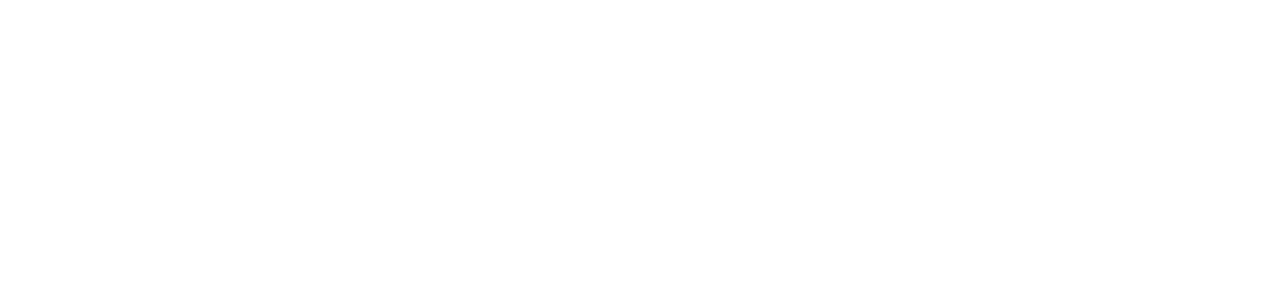
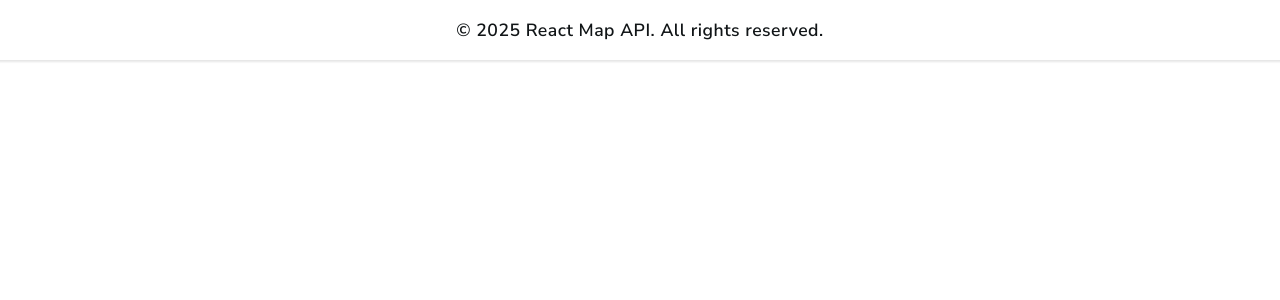
Before and after one commit to M8Eggman/REACT-COUNTRIES, a React (Vite) app: page / in a window 1280 px wide. Shown: the top 300 px of the page. Built offline with nearby package versions, Linux system fonts and the light colour scheme.

Commit message:
component footer finis

```diff
--- a/src/App.jsx
+++ b/src/App.jsx
@@ -1,5 +1,10 @@
 import "./App.css";
+import Footer from "./components/footer/Footer";
 
 export default function App() {
-  return <></>;
+  return (
+    <>
+      <Footer />
+    </>
+  );
 }
--- a/src/components/footer/Footer.css
+++ b/src/components/footer/Footer.css
@@ -0,0 +1,16 @@
+footer {
+  width: 100%;
+  height: 60px;
+  background: #fff;
+  color: #111517;
+  display: flex;
+  align-items: center;
+  justify-content: center;
+  font-size: 1.1rem;
+  font-weight: 600;
+  box-shadow: 0px 0px 2px 2px rgba(0, 0, 0, 0.1);
+  letter-spacing: 0.5px;
+}
+footer p {
+  margin: 0;
+}
--- a/src/components/footer/Footer.jsx
+++ b/src/components/footer/Footer.jsx
@@ -1,9 +1,9 @@
-import "Footer.css";
+import "./Footer.css";
 
 export default function Footer() {
   return (
-    <>
-      <footer></footer>
-    </>
+    <footer>
+      <p>© 2025 React Map API. All rights reserved.</p>
+    </footer>
   );
 }
--- a/src/components/nav/Nav.css
+++ b/src/components/nav/Nav.css
@@ -2,7 +2,7 @@ nav {
   display: flex;
   justify-content: space-between;
   align-items: center;
-  height: 94px;
+  height: 100px;
   box-shadow: 0px 0px 2px 2px rgba(0, 0, 0, 0.1);
   padding-inline: 95px;
 }
--- a/src/pages/details/Details.css
+++ b/src/pages/details/Details.css
@@ -1,6 +1,7 @@
 .sectionDetails {
   width: 100%;
-  padding-top: 95px;
+  min-height: 100dvh calc(100dvh - 160px); /* toute la hauteur sans la nav et et footer */
+  padding-block: 95px;
   padding-inline: 95px;
   box-sizing: border-box;
 }
```
